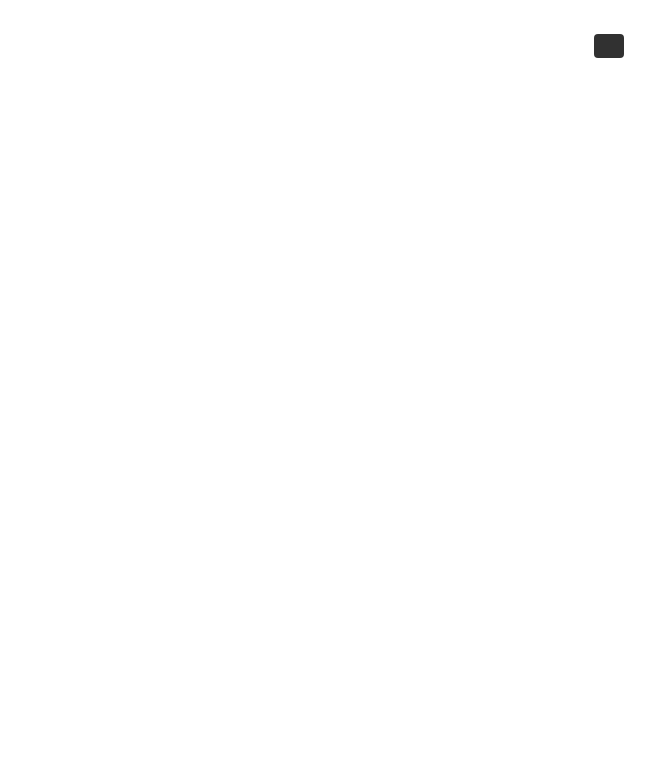
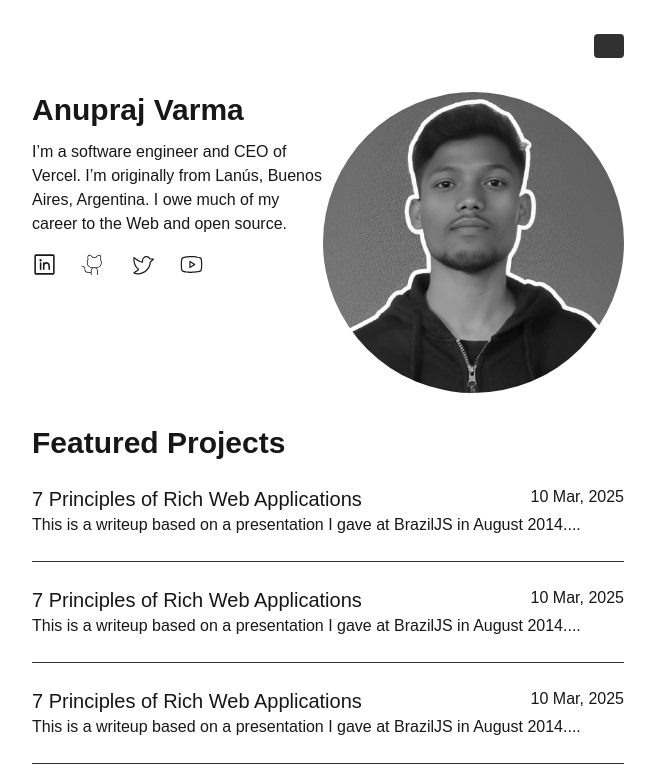
Before and after one commit to anuprajvarma/portfolio, a Next.js app: page / in a window 1280 px wide. Shown: the top 774 px of the page, without its empty margins (312-967 px from the left). Built offline with nearby package versions, Linux system fonts and the light colour scheme.

Commit message:
made featured post section

```diff
--- a/app/globals.css
+++ b/app/globals.css
@@ -11,8 +11,8 @@
 
 @media (prefers-color-scheme: dark) {
   :root {
-    --background: #1C1C1C;
-    --foreground: #FFFFFF;
+    --background: #1c1c1c;
+    --foreground: #ffffff;
   }
 }
 
--- a/app/page.tsx
+++ b/app/page.tsx
@@ -1,9 +1,11 @@
 import Header from "@/components/Header";
+import Home from "@/components/Home";
 
-export default function Home() {
+export default function Page() {
   return (
     <div className="w-6/12 m-auto">
       <Header/>
+      <Home/>
     </div>
   );
 }
--- a/components/Header.tsx
+++ b/components/Header.tsx
@@ -9,7 +9,7 @@ const Header = () => {
 
   return (
     <header className="text-white p-4 flex justify-between items-center">
-      <h1 className="text-xl font-bold">My App</h1>
+      <h1 className="text-xl font-bold">Anupraj</h1>
       <button className="lg:hidden" onClick={() => setIsOpen(!isOpen)}>
         {isOpen ? <X size={24} /> : <Menu size={24} />}
       </button>
--- /dev/null
+++ b/components/Home.tsx
@@ -0,0 +1,85 @@
+import Image from "next/image";
+import {
+  PiGithubLogoThin,
+  PiLinkedinLogo,
+  PiTwitterLogoLight,
+  PiYoutubeLogoLight,
+} from "react-icons/pi";
+
+const Home = () => {
+  return (
+    <div className="p-4 gap-8 flex flex-col w-full">
+      <div className="flex justify-between w-full">
+        <div className="w-9/12 flex flex-col gap-3">
+          <h1 className="text-3xl font-bold">Anupraj Varma</h1>
+          <div className="flex flex-col gap-4">
+            <p>
+              I’m a software engineer and CEO of Vercel. I’m originally from
+              Lanús, Buenos Aires, Argentina. I owe much of my career to the Web
+              and open source.
+            </p>
+            <div className="flex gap-6 cursor-pointer">
+              <PiLinkedinLogo size={25} />
+              <PiGithubLogoThin size={25} />
+              <PiTwitterLogoLight size={25} />
+              <PiYoutubeLogoLight size={25} />
+            </div>
+          </div>
+        </div>
+        <div>
+          <Image
+            className="rounded-full"
+            src="/portfolio_pic.png"
+            alt="Portfolio pic"
+            width={100}
+            height={100}
+            layout="responsive"
+          />
+        </div>
+      </div>
+      <div>
+        <h1 className="text-3xl font-bold">Featured Projects</h1>
+        <div className="flex flex-col cursor-pointer">
+          <div className="py-6 border-b border-grey">
+            <div className="flex justify-between">
+              <h2 className="text-xl font-medium">
+                7 Principles of Rich Web Applications
+              </h2>
+              <p>10 Mar, 2025</p>
+            </div>
+            <p className="font-medium">
+              This is a writeup based on a presentation I gave at BrazilJS in
+              August 2014....
+            </p>
+          </div>
+          <div className="py-6 border-b border-grey">
+            <div className="flex justify-between">
+              <h2 className="text-xl font-medium">
+                7 Principles of Rich Web Applications
+              </h2>
+              <p>10 Mar, 2025</p>
+            </div>
+            <p className="font-medium">
+              This is a writeup based on a presentation I gave at BrazilJS in
+              August 2014....
+            </p>
+          </div>
+          <div className="py-6 border-b border-grey">
+            <div className="flex justify-between">
+              <h2 className="text-xl font-medium">
+                7 Principles of Rich Web Applications
+              </h2>
+              <p>10 Mar, 2025</p>
+            </div>
+            <p className="font-medium">
+              This is a writeup based on a presentation I gave at BrazilJS in
+              August 2014....
+            </p>
+          </div>
+        </div>
+      </div>
+    </div>
+  );
+};
+
+export default Home;
--- a/package.json
+++ b/package.json
@@ -13,7 +13,8 @@
     "lucide-react": "^0.479.0",
     "next": "^15.2.0",
     "react": "^19.0.0",
-    "react-dom": "^19.0.0"
+    "react-dom": "^19.0.0",
+    "react-icons": "^5.5.0"
   },
   "devDependencies": {
     "@eslint/eslintrc": "^3",
```
Also changed, not shown: public/portfolio_pic.png (added), 1 other file (tests, documents, lock files or other folders).
